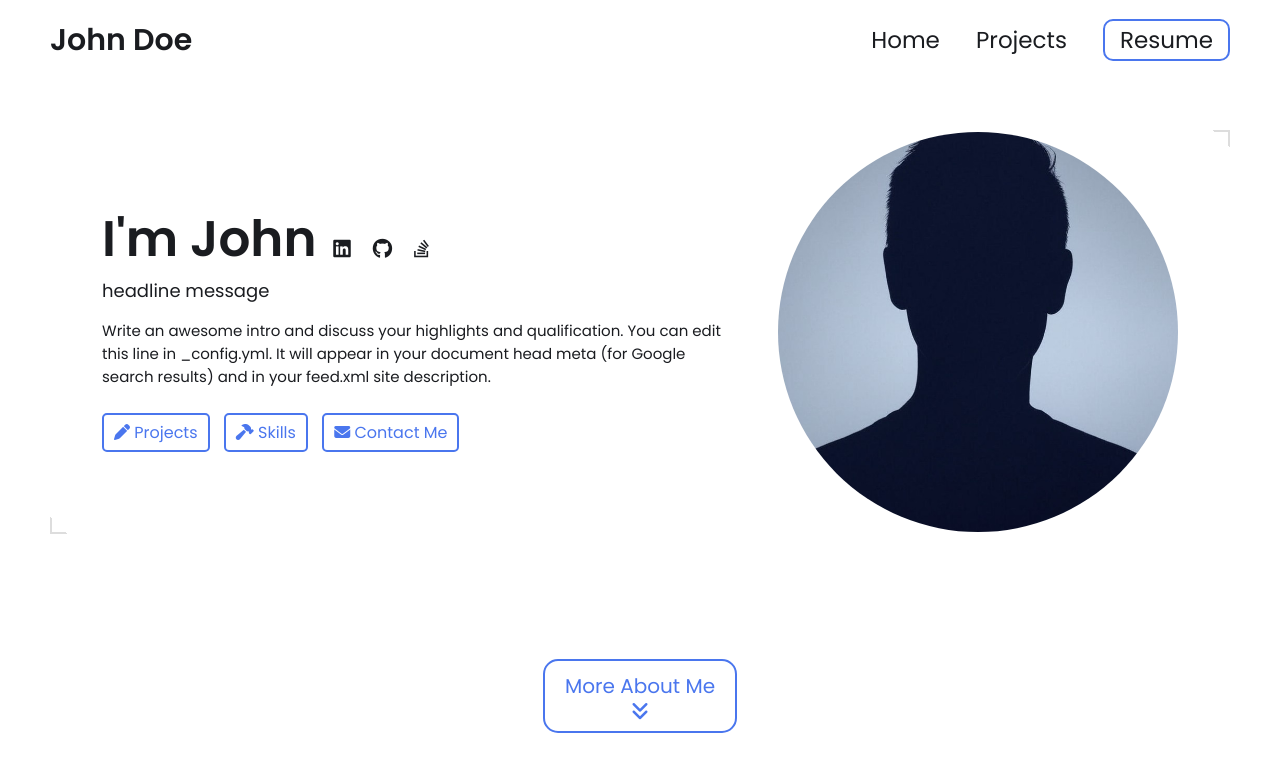
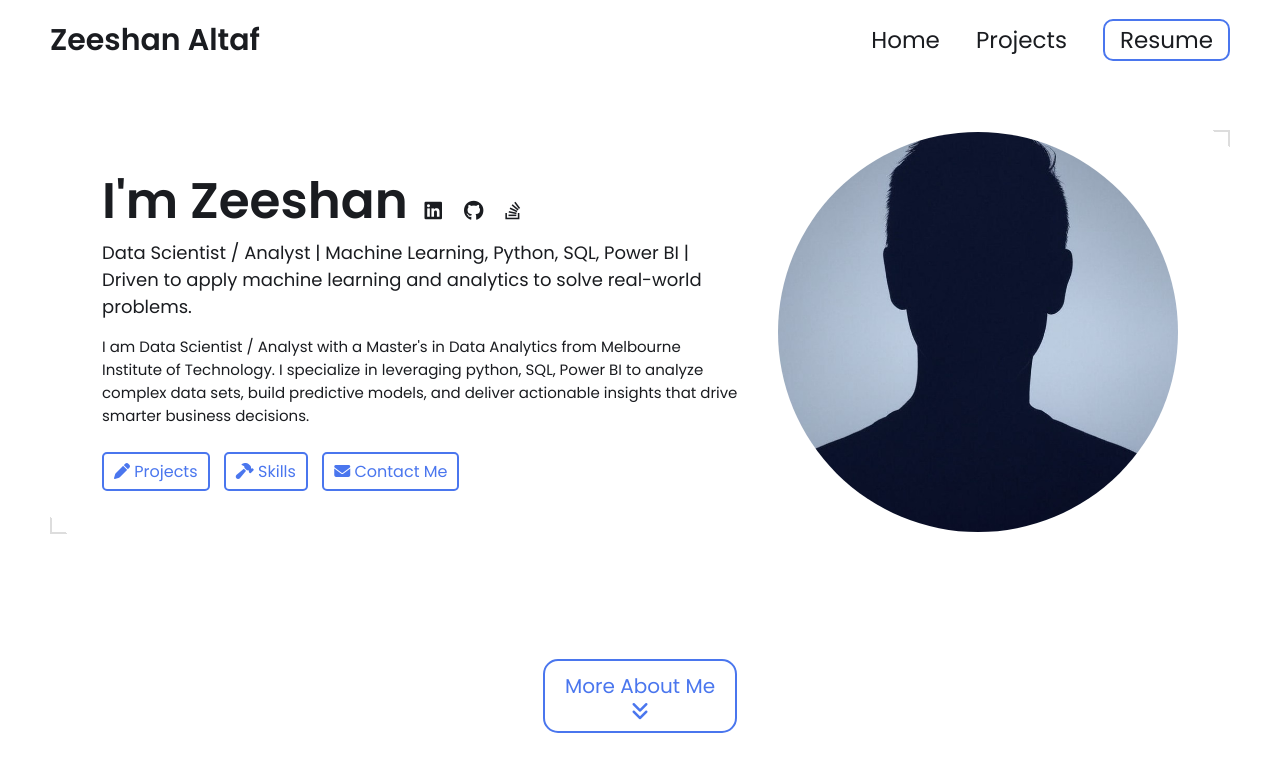
Before and after one commit to Zeeshan-Altaf/zeeshan-altaf.github.io, a Jekyll site: the page built from index.html, in a window 1280 px wide and 900 px high. Shown: the top 772 px of the window. Built offline with Jekyll 4.4.1, drawn with Linux system fonts in a browser that asks for light colours.

Commit message:
Update _config.yml

```diff
--- a/_config.yml
+++ b/_config.yml
@@ -7,17 +7,15 @@
 
 # Main Page Setup
 
-title: John Doe's Portfolio # This is what shows up in the tab of the browser
+title: Zeeshan Altaf's Portfolio # This is what shows up in the tab of the browser
 
 
 
 # Hero Section
-name: John Doe
-headline: headline message
+name: Zeeshan Altaf
+headline: Data Scientist / Analyst | Machine Learning, Python, SQL, Power BI | Driven to apply machine learning and analytics to solve real-world problems.
 description: >- # dont remove this line. this will ignore all new lines until the next section
-  Write an awesome intro and discuss your highlights and qualification. You can edit this
-  line in _config.yml. It will appear in your document head meta (for
-  Google search results) and in your feed.xml site description.
+  I am Data Scientist / Analyst with a Master's in Data Analytics from Melbourne Institute of Technology. I specialize in leveraging python, SQL, Power BI to analyze complex data sets, build predictive models, and deliver actionable insights that drive smarter business decisions.
 
 # Place your profile image in /assets/images/profile-image/folder and edit the file name
 profile_image: ./assets/images/profile-image/avatar.jpeg
@@ -25,7 +23,7 @@ profile_image: ./assets/images/profile-image/avatar.jpeg
 
 # Link your resume
 # You can place your resume in assets/resume/{resume.pdf or add external link such as pdf saved in google drive
-resume-url: https://drive.google.com/file/d/13Z3duVzh-gguPU5r03oJVEE6rV9rd3DS/view?usp=sharing # or /assets/resume/resume.pdf
+resume-url: /assets/resume/resume.pdf or # https://drive.google.com/file/d/13Z3duVzh-gguPU5r03oJVEE6rV9rd3DS/view?usp=sharing
 
 
 # Set up external links - this will show up as small icons next to your name.
```
